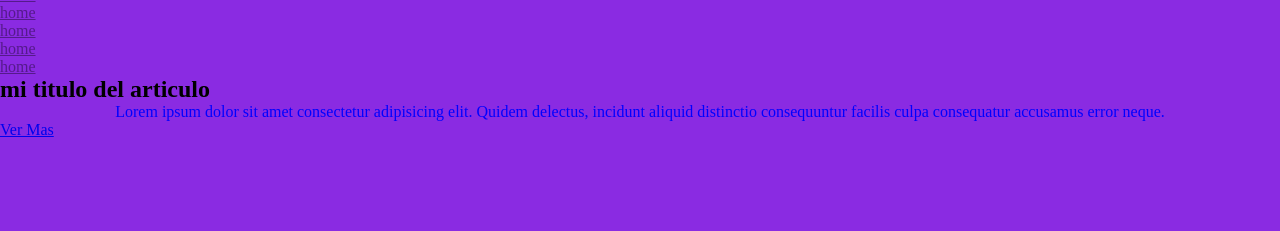
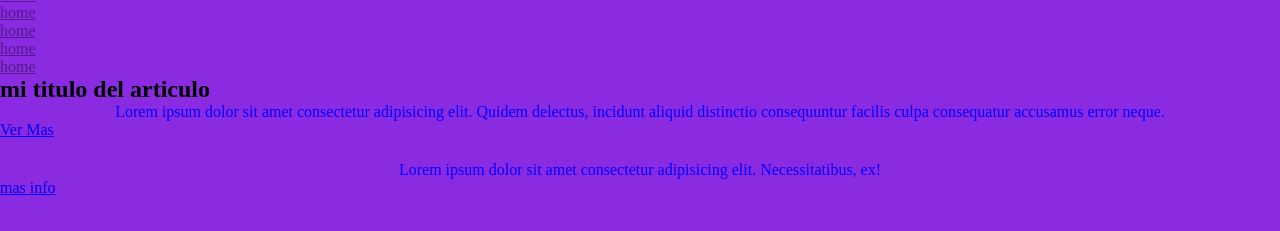
Before and after one commit to codercabral/miproyectocoder1, a plain HTML site: page index.html in a window 1280 px wide. Shown: the part 105-336 px from the top of the page. Drawn offline with Linux system fonts and the light colour scheme.

Commit message:
realizo modificaciones desde la rama ema

```diff
--- a/index.html
+++ b/index.html
@@ -30,5 +30,9 @@
         </article>
     </section>
     <marquee behavior="" direction="">bienvenidos a github</marquee>
+    <main>
+        <p>Lorem ipsum dolor sit amet consectetur adipisicing elit. Necessitatibus, ex!</p>
+        <a href="#">mas info</a>
+    </main>
 </body>
 </html>
```
